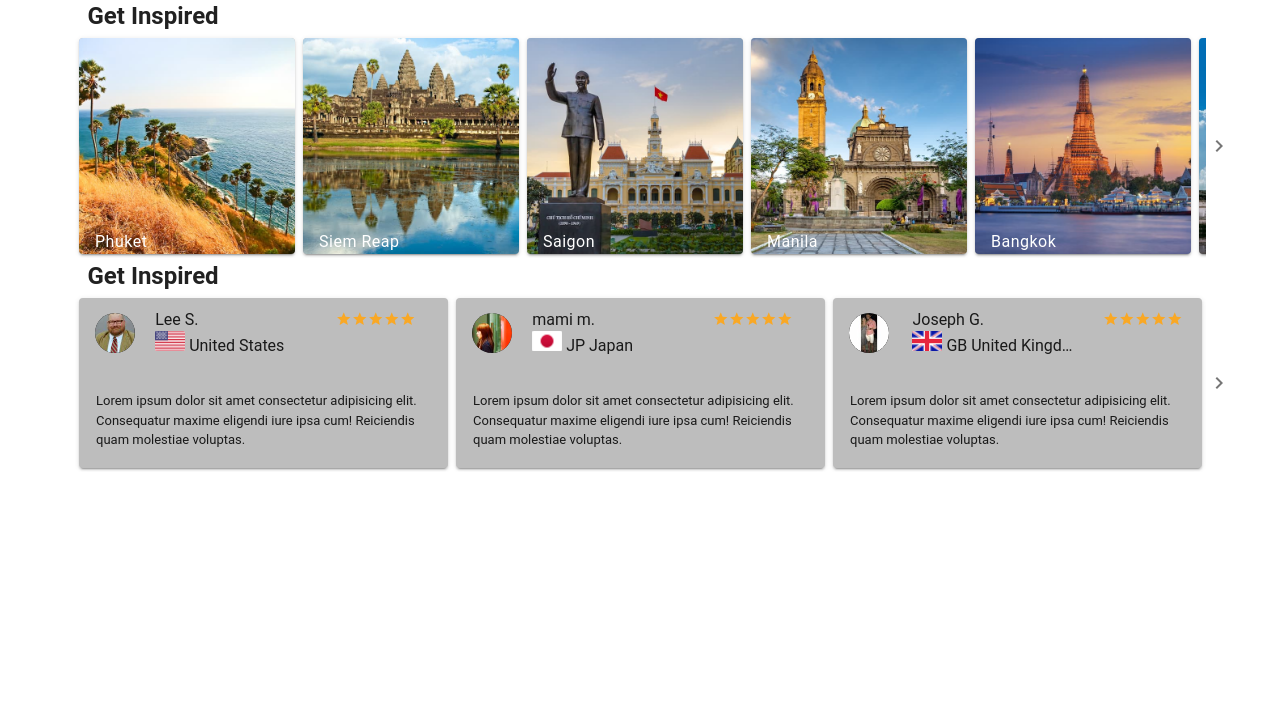
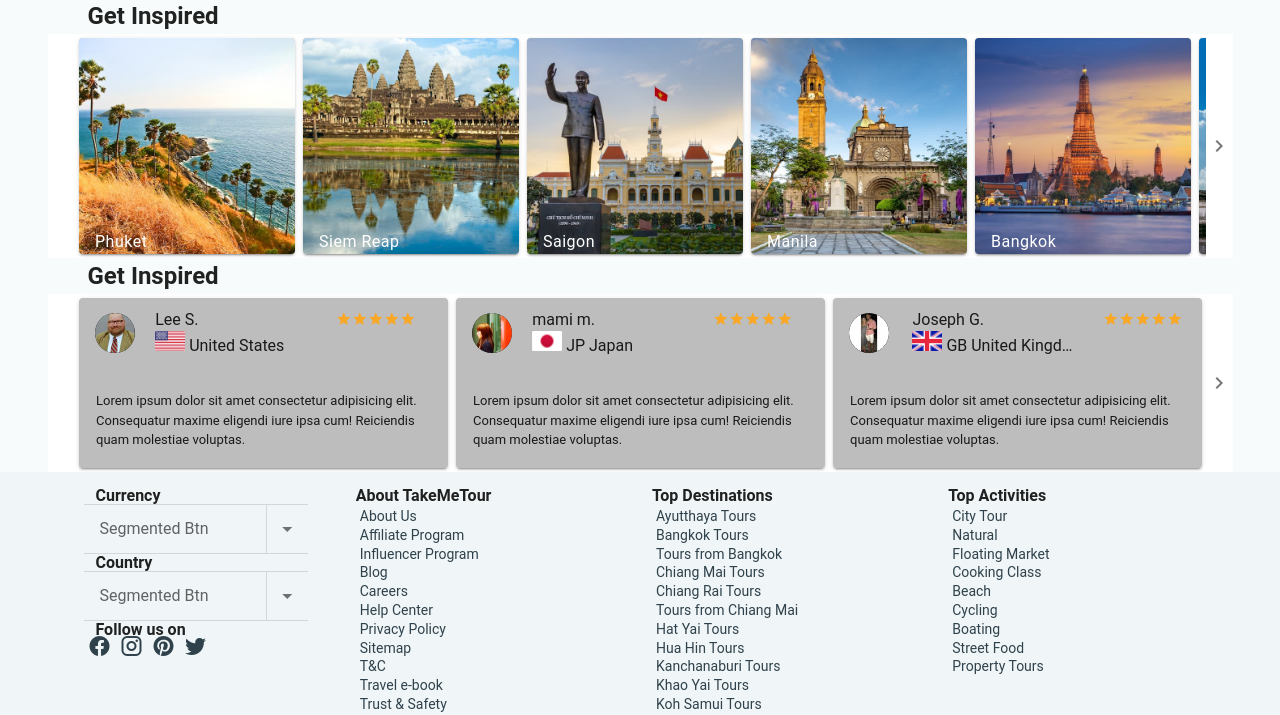
Before and after one commit to MusaHasan/TakeMeTour, a Vue app in the folder take_me_tour/: page / in a window 1280 px wide. Shown: the part 2035-2750 px from the top of the page. Before the commit the page ends 2507 px from the top, so only its background shows below. Built offline with nearby package versions, Linux system fonts and the light colour scheme.

Commit message:
home component add

```diff
--- a/take_me_tour/src/App.vue
+++ b/take_me_tour/src/App.vue
@@ -3,25 +3,28 @@
     <Navbar/>
 
     <v-content>
-      <HelloWorld/>
+      <!-- <HelloWorld/> -->
       <Home/>
     </v-content>
+    <Footer/>
   </v-app>
 </template>
 
 <script>
 
 import Navbar from './components/Navbar';
-import HelloWorld from './components/HelloWorld';
+// import HelloWorld from './components/HelloWorld';
 import Home from './views/Home';
+import Footer from './components/Footer';
 
 export default {
   name: 'App',
 
   components: {
-    HelloWorld,
+    // HelloWorld,
     Navbar,
-    Home
+    Home,
+    Footer
   },
 
   data: () => ({
--- /dev/null
+++ b/take_me_tour/src/components/Footer.vue
@@ -0,0 +1,157 @@
+<template>
+<v-container fluid class="pa-0 FootbgColor">
+  <v-container>
+      <v-row>
+          <v-col cols="3" class="px-12">
+              <h4>Currency</h4>
+              <v-row>
+                    <v-overflow-btn
+                    class="my-2"
+                    :items="dropdown_icon"
+                    label="Segmented Btn"
+                    segmented
+                    target="#dropdown-example"
+                    ></v-overflow-btn>
+              </v-row>
+              <h4>Country</h4>
+              <v-row>
+                    <v-overflow-btn
+                    class="my-2"
+                    :items="dropdown_icon"
+                    label="Segmented Btn"
+                    segmented
+                    target="#dropdown-example"
+                    ></v-overflow-btn>
+              </v-row>
+              <h4>Follow us on</h4>
+              <v-row>
+                <v-icon class="socialIc pa-1" v-for="(icon,i) in icons" :key="i">{{icon.name}}</v-icon>
+              </v-row>
+          </v-col>
+
+          <v-col cols="3">
+              <h4>About TakeMeTour</h4>
+              <v-row>
+                    <v-list-item>
+                        <v-list-item-content>
+                            <v-list-item-subtitle class="socialIc" v-for="(item,i) in AbTMT" :key="i" >{{item.txt}}</v-list-item-subtitle>
+                        </v-list-item-content>
+                    </v-list-item>
+              </v-row>
+              <h4>Our Projects</h4>
+              <v-row>
+                  <v-list-item>
+                    <v-list-item-content>
+                        <v-list-item-subtitle class="socialIc" v-for="(item,i) in OuProj" :key="i" >{{item.txt}}</v-list-item-subtitle>
+                    </v-list-item-content>
+                  </v-list-item>
+              </v-row>
+          </v-col>
+          <v-col cols="3">
+              <h4>Top Destinations</h4>
+              <v-row>
+                  <v-list-item>
+                    <v-list-item-content >
+                        <v-list-item-subtitle class="socialIc" v-for="(item,i) in TopDes" :key="i" >{{item.txt}}</v-list-item-subtitle>
+                    </v-list-item-content>
+                  </v-list-item>
+              </v-row>
+          </v-col>
+          <v-col cols="3">
+              <h4>Top Activities</h4>
+              <v-row>
+                  <v-list-item>
+                    <v-list-item-content >
+                        <v-list-item-subtitle class="socialIc" v-for="(item,i) in TopAct" :key="i" >{{item.txt}}</v-list-item-subtitle>
+                    </v-list-item-content>
+                  </v-list-item>
+              </v-row>
+          </v-col>
+      </v-row>
+  </v-container>
+  </v-container>
+</template>
+
+<script>
+export default {
+    data:()=>({
+        icons:[
+            {name: "mdi-facebook"}, {name: "mdi-instagram"}, {name: "mdi-pinterest"}, {name: "mdi-twitter"}
+        ],
+        AbTMT: [
+            {txt:'About Us'},
+            {txt:'Affiliate Program'},
+            {txt:'Influencer Program'},
+            {txt:'Blog'},
+            {txt:'Careers'},
+            {txt:'Help Center'},
+            {txt:'Privacy Policy'},
+            {txt:'Sitemap'},
+            {txt:'T&C'},
+            {txt:'Travel e-book'},
+            {txt:'Trust & Safety'}
+        ],
+        OuProj: [
+            {txt:'Amazing Thailand'},
+            {txt:'Biennale Krabi 2018'},
+            {txt:'Local Table'},
+            {txt:'Thanks A Million'},
+        ],
+        TopDes: [
+            {txt:'Ayutthaya Tours'},
+            {txt:'Bangkok Tours'},
+            {txt:'Tours from Bangkok'},
+            {txt:'Chiang Mai Tours'},
+            {txt:'Chiang Rai Tours'},
+            {txt:'Tours from Chiang Mai'},
+            {txt:'Hat Yai Tours'},
+            {txt:'Hua Hin Tours'},
+            {txt:'Kanchanaburi Tours'},
+            {txt:'Khao Yai Tours'},
+            {txt:'Koh Samui Tours'},
+            {txt:'Krabi Tours'},
+            {txt:'Pattaya Tours'},
+            {txt:'Phuket Tours'},
+            {txt:'Tours from Phuket'},
+            {txt:'Central Thailand Tours'},
+            {txt:'Eastern Thailand Tours'},
+            {txt:'Northeastern Thailand Tours'},
+            {txt:'Northern Thailand Tours'},
+            {txt:'Southern Thailand Tours'},
+            ],
+        TopAct: [
+            {txt:'City Tour'},
+            {txt:'Natural'},
+            {txt:'Floating Market'},
+            {txt:'Cooking Class'},
+            {txt:'Beach'},
+            {txt:'Cycling'},
+            {txt:'Boating'},
+            {txt:'Street Food'},
+            {txt:'Property Tours'},
+        ],
+        dropdown_font: ['Arial', 'Calibri', 'Courier', 'Verdana'],
+        dropdown_icon: [
+            { text: 'list', callback: () => console.log('list') },
+            { text: 'favorite', callback: () => console.log('favorite') },
+            { text: 'delete', callback: () => console.log('delete') },
+        ],
+        dropdown_edit: [
+            { text: '100%' },
+            { text: '75%' },
+            { text: '50%' },
+            { text: '25%' },
+            { text: '0%' },
+        ],
+    })
+}
+</script>
+
+<style>
+    .socialIc{
+        color: #2F424C!important;
+    }
+    .FootbgColor{
+        background-color: #F0F5F7;
+    }
+</style>
--- a/take_me_tour/src/components/HelloWorld.vue
+++ b/take_me_tour/src/components/HomeComponents/BackVideo.vue
@@ -8,8 +8,8 @@
               <h2 class="headTitl-1 font-weight-medium">Explore Thailand & Southeast Asia with</h2>
               <h1 class="headTitl-2 ">Local Experts</h1>
 
-            <v-img class="d-inline-block HeaderBodyImg pa-4" max-height="130" max-width="130"  src="../assets/images/asset 4.png"></v-img>
-            <v-img class="d-inline-block HeaderBodyImg pa-4" max-height="130" max-width="130" src="../assets/images/asset 5.png"></v-img>
+            <v-img class="d-inline-block HeaderBodyImg pa-4" max-height="130" max-width="130"  src="../../assets/images/asset 4.png"></v-img>
+            <v-img class="d-inline-block HeaderBodyImg pa-4" max-height="130" max-width="130" src="../../assets/images/asset 5.png"></v-img>
           </v-col>
         </v-row>
       </v-container>
--- a/take_me_tour/src/components/GetInspired.vue
+++ b/take_me_tour/src/components/HomeComponents/GetInspired.vue
@@ -1,4 +1,5 @@
 <template>
+<v-container fluid class="pa-0 BodyBGcolot">
     <v-container>
       <v-row >
           <h2 class="mx-10">Get Inspired</h2>
@@ -29,7 +30,7 @@
                 <v-img
                     class="white--text img align-end"
                     :height="hover ? '110%':'100%'"
-                    :src="require(`../assets/images/${image.name}`)"
+                    :src="require(`../../assets/images/${image.name}`)"
                 >
                     <v-row
                     class="fill-height"
@@ -40,7 +41,7 @@
                         <v-img
                             class="white--text align-end hoverIf"
                             height="100%"
-                            :src="require(`../assets/images/${image.label}`)"
+                            :src="require(`../../assets/images/${image.label}`)"
                         >
                         </v-img>
                     </v-row>
@@ -53,6 +54,7 @@
         </v-sheet>
       </v-row>
     </v-container>
+  </v-container>
 </template>
 
 <script>
--- a/take_me_tour/src/components/TravelProduct.vue
+++ b/take_me_tour/src/components/HomeComponents/PopularDestination.vue
@@ -1,7 +1,8 @@
 <template>
+<v-container fluid class="pa-0 BodyBGcolot">
   <v-container>
       <v-row >
-        <h2 class="mx-10">Get Inspired</h2>
+          <h2 class="mx-10">Get Inspired</h2>
         <v-sheet
           class="mx-auto"
           elevation="0"
@@ -15,28 +16,28 @@
               :key="i"
               v-slot:default="{ active, toggle }"
             >
-
               <v-card
-                :color="active ? 'primary' : 'white lighten-1'"
+                :color="active ? 'primary' : 'grey lighten-1'"
                 class="ma-1"
-                height="150"
-                width="178"
+                height="216"
+                width="216"
                 @click="toggle"
               >
                 <v-img
-                class="white--text mt-6 mx-auto"
-                height="62"
-                width="70"
-                :src="require(`../assets/images/${image.name}`)"
+                    class="white--text img align-end"
+                    height="100%"
+                    :src="require(`../../assets/images/${image.name}`)"
                 >
+                  <div class="fill-height pl-4 body-1">{{image.txt}}</div>
                 </v-img>
-                <p class="text-center">4g sim card</p>
               </v-card>
+
             </v-slide-item>
           </v-slide-group>
         </v-sheet>
       </v-row>
   </v-container>
+</v-container>
 </template>
 
 <script>
@@ -44,28 +45,28 @@ export default {
      data:()=>({
         images:[
             {
-                name:'asset 32.svg', label:'asset 7.png'
+                name:'asset 42.jpeg', txt:'Phuket'
             },
             {
-                name:'asset 33.svg', label:'asset 8.png'
+                name:'asset 43.jpeg', txt:'Siem Reap'
             },
             {
-                name:'asset 34.svg', label:'asset 9.png'
+                name:'asset 44.jpeg', txt:'Saigon'
             },
             {
-                name:'asset 35.svg', label:'asset 10.png'
+                name:'asset 45.jpeg', txt:'Manila'
             },
             {
-                name:'asset 36.svg', label:'asset 11.png'
+                name:'asset 46.jpeg', txt:'Bangkok'
             },
             {
-                name:'asset 37.svg', label:'asset 12.png'
+                name:'asset 47.jpeg', txt:'Bali'
             },
             {
-                name:'asset 38.svg', label:'asset 12.png'
+                name:'asset 48.jpeg', txt:'Chiang Mai'
             },
             {
-                name:'asset 39.svg', label:'asset 12.png'
+                name:'asset 49.jpeg', txt:'Phnom Penh'
             }
         ]
     })
--- a/take_me_tour/src/components/Search.vue
+++ b/take_me_tour/src/components/HomeComponents/Search.vue
@@ -1,4 +1,5 @@
 <template>
+<v-container fluid class="pa-0 BodyBGcolot">
   <v-container fluid>
       <v-row class="searchSec transparent" justify-md="center">
           <v-col class="searchCol" sm="6" xs="4" md="8" cols="8">
@@ -101,6 +102,7 @@
       </v-row>
 
   </v-container>
+</v-container>
 </template>
 <script>
   export default {
--- a/take_me_tour/src/components/TakeMeTour.vue
+++ b/take_me_tour/src/components/HomeComponents/TakeMeTour.vue
@@ -1,4 +1,5 @@
 <template>
+<v-container fluid class="pa-0 BodyBGcolot">
   <v-container>
       <v-row class="pt-12 mt-12 mx-6">
           <div class="backgroundTMT">
@@ -19,7 +20,7 @@
                     class="white--text align-end"
                     height="100%"
                     width="100%"
-                    src="../assets/images/asset 41.png"
+                    src="../../assets/images/asset 41.png"
                     >
                     </v-img>
               </v-col>
@@ -29,6 +30,7 @@
           </div>
       </v-row>
   </v-container>
+</v-container>
 </template>
 
 <script>
--- a/take_me_tour/src/components/ToursAvailable.vue
+++ b/take_me_tour/src/components/HomeComponents/ToursAvailable.vue
@@ -1,4 +1,5 @@
 <template>
+<v-container fluid class="pa-0 BodyBGcolot">
     <v-container>
       <v-row >
           <h2 class="mx-10">Get Inspired</h2>
@@ -23,7 +24,7 @@
                     class="white--text align-end"
                     height="206px"
                     width="270px"
-                    :src="require(`../assets/images/${image.name}`)"
+                    :src="require(`../../assets/images/${image.name}`)"
                     >
                     </v-img>
 
@@ -42,6 +43,7 @@
         </v-sheet>
       </v-row>
     </v-container>
+  </v-container>
 </template>
 
 <script>
--- a/take_me_tour/src/components/PopularDestination.vue
+++ b/take_me_tour/src/components/HomeComponents/TravelProduct.vue
@@ -1,7 +1,8 @@
 <template>
+<v-container fluid class="pa-0 BodyBGcolot">
   <v-container>
       <v-row >
-          <h2 class="mx-10">Get Inspired</h2>
+        <h2 class="mx-10">Get Inspired</h2>
         <v-sheet
           class="mx-auto"
           elevation="0"
@@ -15,27 +16,29 @@
               :key="i"
               v-slot:default="{ active, toggle }"
             >
+
               <v-card
-                :color="active ? 'primary' : 'grey lighten-1'"
+                :color="active ? 'primary' : 'white lighten-1'"
                 class="ma-1"
-                height="216"
-                width="216"
+                height="150"
+                width="178"
                 @click="toggle"
               >
                 <v-img
-                    class="white--text img align-end"
-                    height="100%"
-                    :src="require(`../assets/images/${image.name}`)"
+                class="white--text mt-6 mx-auto"
+                height="62"
+                width="70"
+                :src="require(`../../assets/images/${image.name}`)"
                 >
-                  <div class="fill-height pl-4 body-1">{{image.txt}}</div>
                 </v-img>
+                <p class="text-center">4g sim card</p>
               </v-card>
-
             </v-slide-item>
           </v-slide-group>
         </v-sheet>
       </v-row>
-    </v-container>
+  </v-container>
+</v-container>
 </template>
 
 <script>
@@ -43,28 +46,28 @@ export default {
      data:()=>({
         images:[
             {
-                name:'asset 42.jpeg', txt:'Phuket'
+                name:'asset 32.svg', label:'asset 7.png'
             },
             {
-                name:'asset 43.jpeg', txt:'Siem Reap'
+                name:'asset 33.svg', label:'asset 8.png'
             },
             {
-                name:'asset 44.jpeg', txt:'Saigon'
+                name:'asset 34.svg', label:'asset 9.png'
             },
             {
-                name:'asset 45.jpeg', txt:'Manila'
+                name:'asset 35.svg', label:'asset 10.png'
             },
             {
-                name:'asset 46.jpeg', txt:'Bangkok'
+                name:'asset 36.svg', label:'asset 11.png'
             },
             {
-                name:'asset 47.jpeg', txt:'Bali'
+                name:'asset 37.svg', label:'asset 12.png'
             },
             {
-                name:'asset 48.jpeg', txt:'Chiang Mai'
+                name:'asset 38.svg', label:'asset 12.png'
             },
             {
-                name:'asset 49.jpeg', txt:'Phnom Penh'
+                name:'asset 39.svg', label:'asset 12.png'
             }
         ]
     })
```
Also changed, not shown: take_me_tour/src/components/HomeComponents/FindTour.vue (renamed from take_me_tour/src/components/FindTour.vue, +6 -1 lines), take_me_tour/src/components/HomeComponents/TravelersReview.vue (renamed from take_me_tour/src/components/TravelersReview.vue, +6 -3 lines), take_me_tour/src/views/Home.vue (+10 -7 lines).
